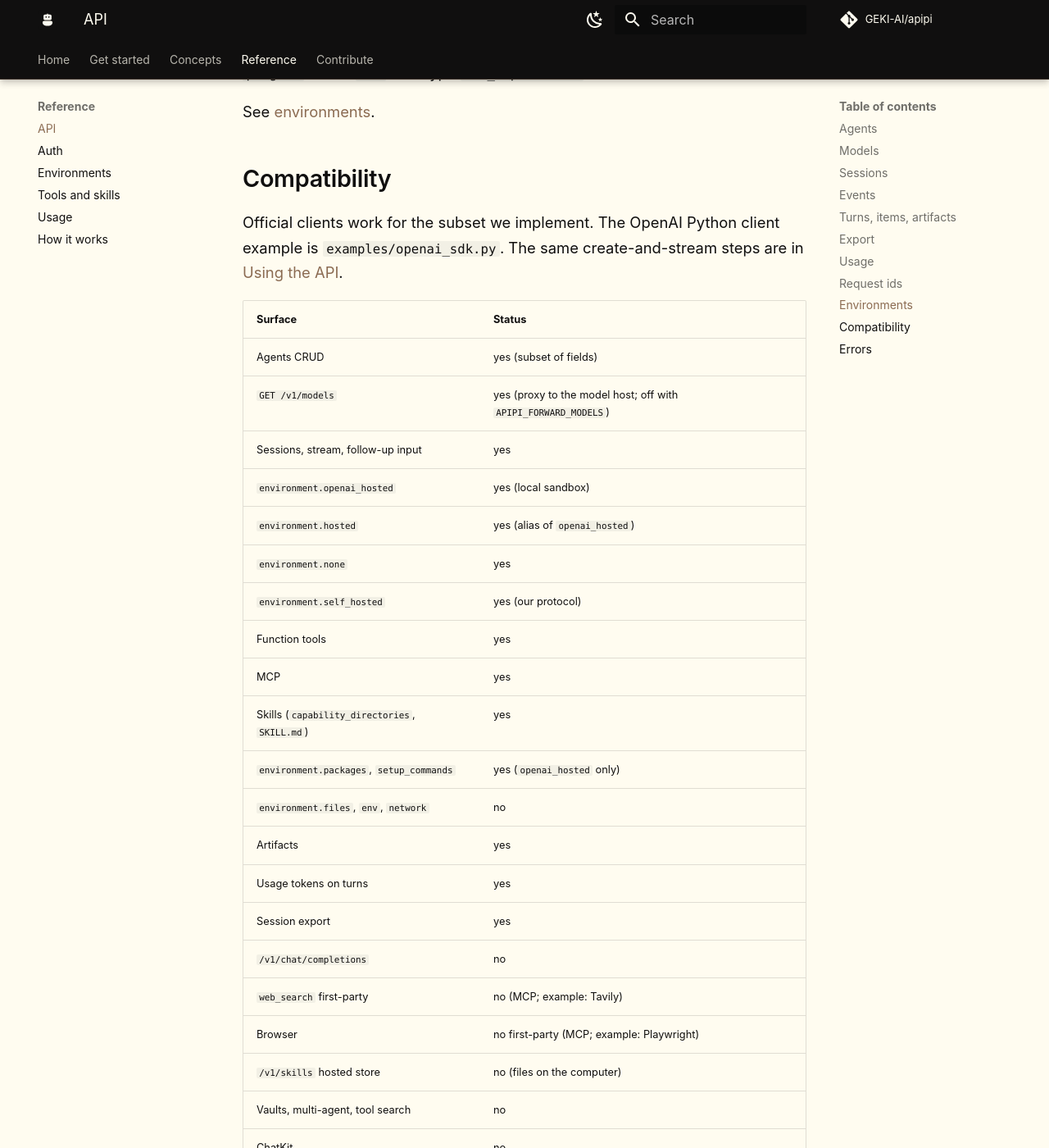
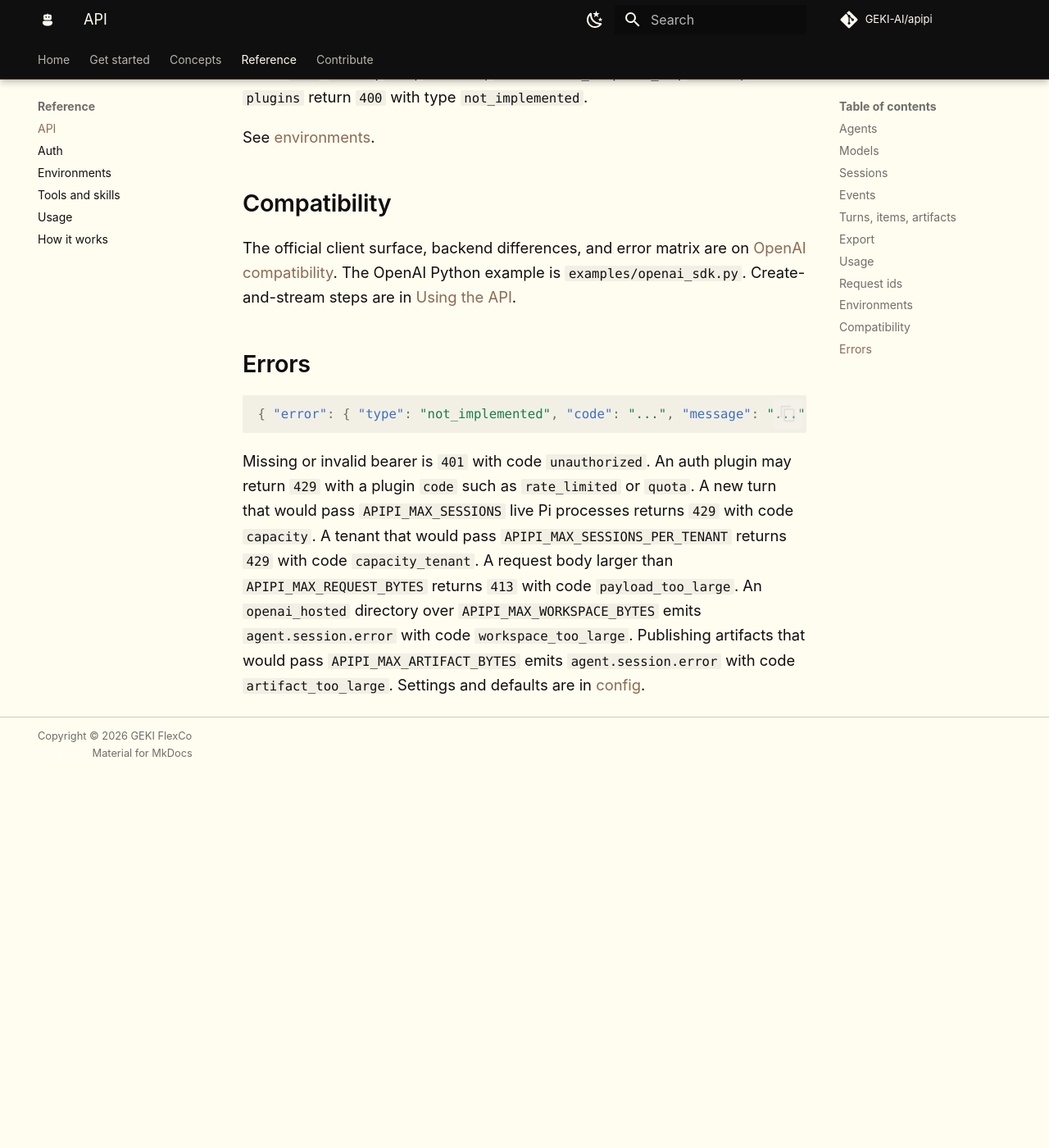
Before and after one commit to GEKI-AI/apipi, an MkDocs documentation site: the page built from docs/api.md, in a window 1280 px wide and 1400 px high, scrolled down 7656 px. Shown: the whole window at 82% size. Built offline with MkDocs 1.6.1 and Material for MkDocs 9.7.7, drawn with Linux system fonts in a browser that asks for light colours; comment, search, counter and statistics services are not loaded; after the commit the page ends 8598 px from its top, so only the background shows below that; some of the changed text lies outside the part shown.

Commit message:
Add an OpenAI compatibility page with comparison tables (#159)
Replace the vague subset line with a builder-facing matrix of same
API, different backend, and errors.

Co-authored-by: mths opencode <mths@datenhof.com>

```diff
--- a/docs/api.md
+++ b/docs/api.md
@@ -1,13 +1,13 @@
 # API
 
-Every public route lives under `/v1`. Official OpenAI clients work for
-the subset we implement. The beta header `OpenAI-Beta: agents=v1` is
-accepted and ignored.
+Every public route lives under `/v1`. The beta header
+`OpenAI-Beta: agents=v1` is accepted and ignored.
 
-Unknown fields and unimplemented features return an error
-(`invalid_request` or `not_implemented`). They are not stored and they
-are not ignored. Extra JSON keys are rejected because request bodies
-use strict models.
+Unknown JSON keys return `invalid_request` with code `unknown_field`.
+Known OpenAI fields we have not implemented return `not_implemented`.
+They are not stored and they are not ignored. Extra JSON keys are
+rejected because request bodies use strict models. The comparison
+matrix is [OpenAI compatibility](openai-compatibility.md).
 
 Auth is `Authorization: Bearer` on every request except `/health` and
 `/metrics`. The gateway does not mint or store keys. A callback maps
@@ -249,33 +249,10 @@ See [environments](environments.md).
 
 ## Compatibility
 
-Official clients work for the subset we implement. The OpenAI Python
-client example is `examples/openai_sdk.py`. The same create-and-stream
-steps are in [Using the API](using.md).
-
-| Surface | Status |
-| --- | --- |
-| Agents CRUD | yes (subset of fields) |
-| `GET /v1/models` | yes (proxy to the model host; off with `APIPI_FORWARD_MODELS`) |
-| Sessions, stream, follow-up input | yes |
-| `environment.openai_hosted` | yes (local sandbox) |
-| `environment.hosted` | yes (alias of `openai_hosted`) |
-| `environment.none` | yes |
-| `environment.self_hosted` | yes (our protocol) |
-| Function tools | yes |
-| MCP | yes |
-| Skills (`capability_directories`, `SKILL.md`) | yes |
-| `environment.packages`, `setup_commands` | yes (`openai_hosted` only) |
-| `environment.files`, `env`, `network` | no |
-| Artifacts | yes |
-| Usage tokens on turns | yes |
-| Session export | yes |
-| `/v1/chat/completions` | no |
-| `web_search` first-party | no (MCP; example: Tavily) |
-| Browser | no first-party (MCP; example: Playwright) |
-| `/v1/skills` hosted store | no (files on the computer) |
-| Vaults, multi-agent, tool search | no |
-| ChatKit | no |
+The official client surface, backend differences, and error matrix are
+on [OpenAI compatibility](openai-compatibility.md). The OpenAI Python
+example is `examples/openai_sdk.py`. Create-and-stream steps are in
+[Using the API](using.md).
 
 ## Errors
 
--- a/mkdocs.yml
+++ b/mkdocs.yml
@@ -73,6 +73,7 @@ nav:
       - Production: production.md
       - Multiple nodes: scale.md
       - Using the API: using.md
+      - OpenAI compatibility: openai-compatibility.md
   - Concepts:
       - Agents, sessions, and storage: concepts.md
   - Reference:
```
Also changed, not shown: CHANGELOG.md (+2 -0 lines), README.md (+3 -0 lines), docs/index.md (+5 -4 lines), docs/openai-compatibility.md (added, +186 -0 lines).
